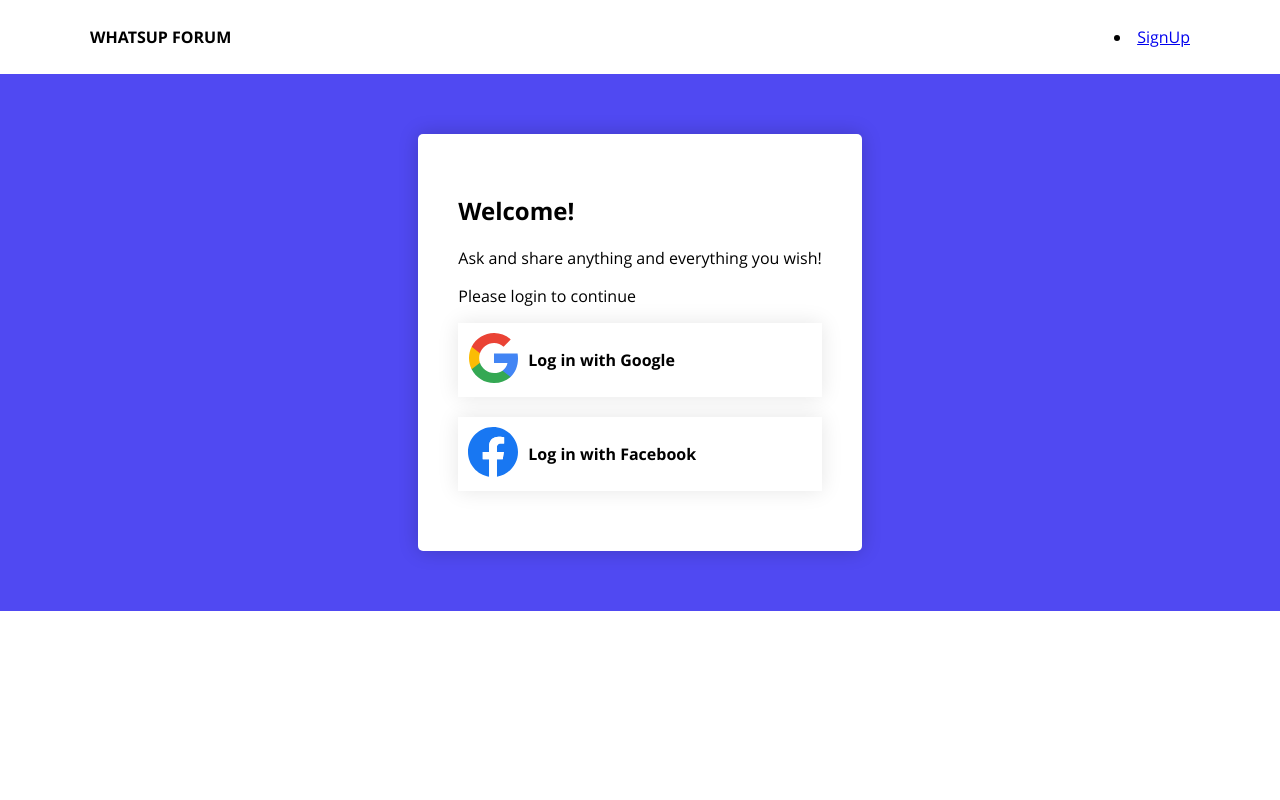
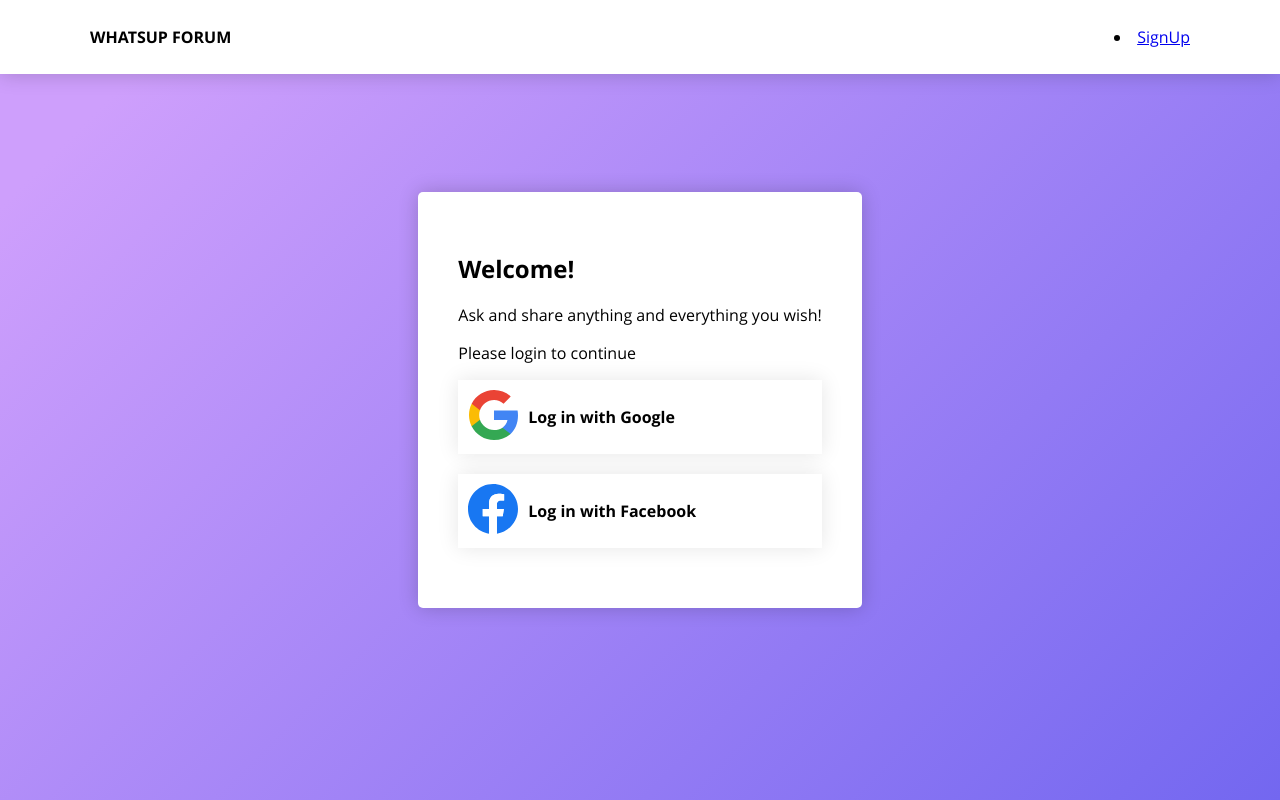
Before and after one commit to decodez/whatsup-forum, a React (Create React App) app in the folder client/: page / in a window 1280 px wide. Built offline with nearby package versions, Linux system fonts and the light colour scheme; no server answers; the HTML template or start-up script is replaced by a standard one.

Commit message:
Fixes for comments and general styling updates

```diff
--- a/client/src/components/Landing/style.scss
+++ b/client/src/components/Landing/style.scss
@@ -1,12 +1,18 @@
 .app-landing-wrapper {
-  background-color: #5049f2;
+  // background-color: #5049f2;
   height: 100%;
   display: flex;
   padding: 60px 0px;
+  min-height: 100vh;
+  justify-content: center;
+  align-items: center;
+  background-image: linear-gradient( 135deg, #CE9FFC 10%, #7367F0 100%);
 }
 
 .app-landing {
+  display: block;
   max-width: 700px;
+  height: auto;
   padding: 40px;
   border-radius: 5px;
   background-color: white;
--- a/client/src/components/Navbar/style.scss
+++ b/client/src/components/Navbar/style.scss
@@ -2,6 +2,11 @@
   width: 100%;
   display: flex;
   box-shadow: 0px 0px 20px rgba(0, 0, 0, 0.2);
+  position: fixed;
+  z-index: 999;
+  background-color: white;
+  top:0 ;
+  left: 0;
   nav {
     width: 100%;
     max-width: 1140px;
--- a/client/src/components/SingleTopic/index.js
+++ b/client/src/components/SingleTopic/index.js
@@ -76,8 +76,9 @@ class SingleTopic extends Component {
               {this.props.topic.singleTopic.comments.length !== 0 ? (
                 this.props.topic.singleTopic.comments.map(item => (
                   <React.Fragment key={item._id}>
-                    <div class="comment-item">
+                    <div className="comment-item">
                       <p>{item.text}</p>
+                      <p>{item.user}</p>
                     </div>
                     <br />
                   </React.Fragment>
--- a/client/src/components/Topics/styles.scss
+++ b/client/src/components/Topics/styles.scss
@@ -1,6 +1,7 @@
 .card-container {
   max-width: 900px;
   margin: 0 auto;
+  padding-top: 100px;
 }
 
 .card {
```
Also changed, not shown: 1 other file (tests, documents, lock files or other folders).
